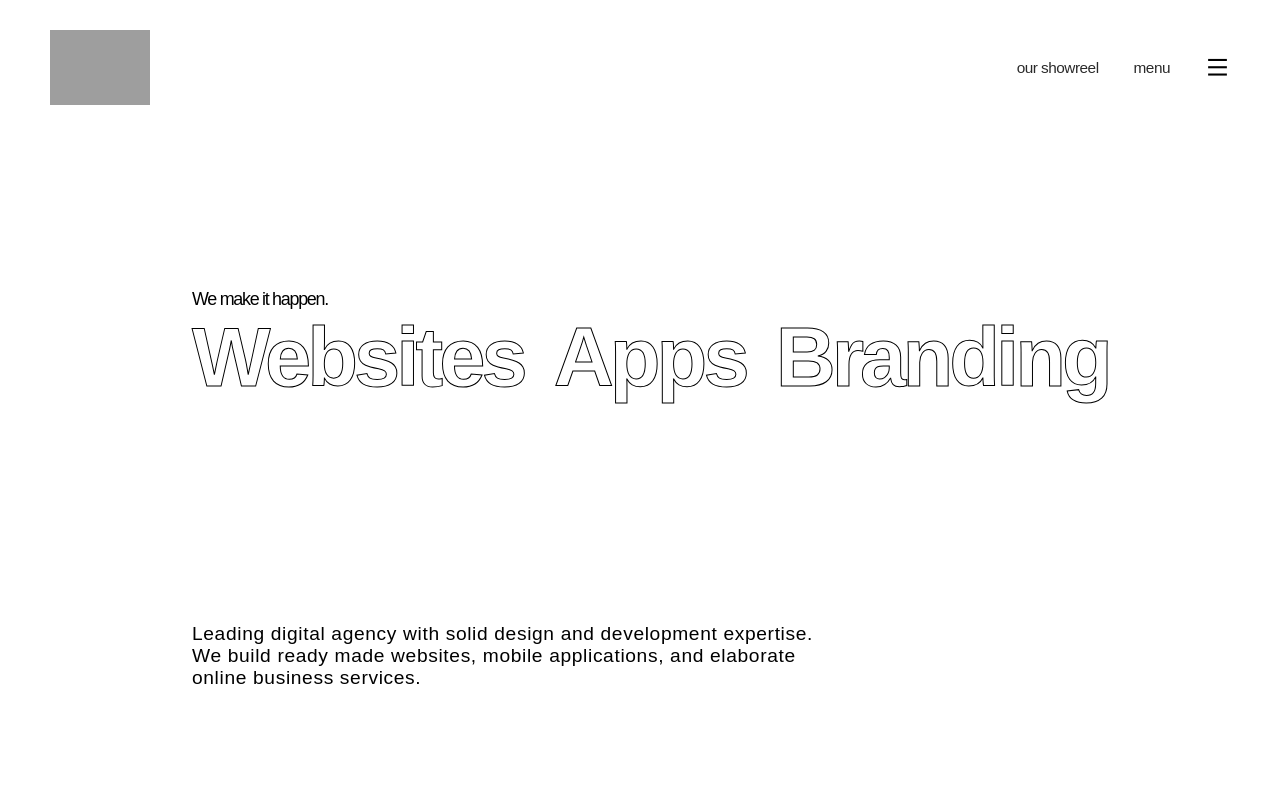
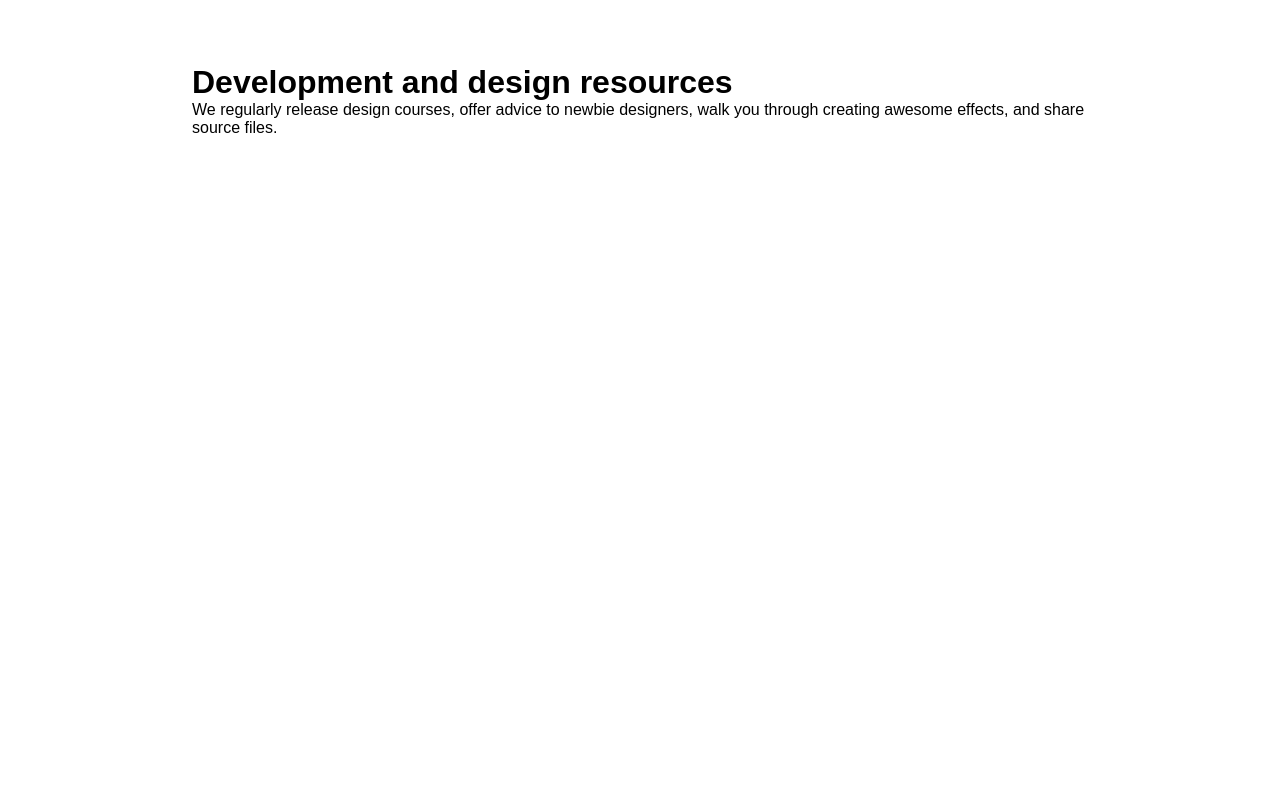
Before and after one commit to AmanMandal7/Cuberto-Clone, a plain HTML site: page index.html in a window 1280 px wide. Shown: the top 800 px of the page. Drawn offline with nearby package versions, Linux system fonts and the light colour scheme; grey boxes are pictures that could not be loaded.

Commit message:
Styling the dev part

```diff
--- a/index.html
+++ b/index.html
@@ -12,7 +12,7 @@
   </head>
   <body>
     <div id="main">
-      <div id="home">
+      <!-- <div id="home">
         <div id="nav">
           <img
             src="https://searchvectorlogo.com/wp-content/uploads/2020/12/cuberto-logo-vector.png"
@@ -39,8 +39,9 @@
             online business services.
           </p>
         </div>
-      </div>
-      <div id="featured">
+      </div> -->
+
+      <!-- <div id="featured">
         <div class="fheading">
           <h1>featured</h1>
           <h1>projects</h1>
@@ -75,6 +76,14 @@
         <div id="btndiv">
           <button>View all projects</button>
         </div>
+      </div> -->
+
+      <div id="dev">
+        <h1>Development and design resources</h1>
+        <p>
+          We regularly release design courses, offer advice to newbie designers,
+          walk you through creating awesome effects, and share source files.
+        </p>
       </div>
     </div>
   </body>
--- a/style.css
+++ b/style.css
@@ -178,3 +178,8 @@ body {
   font-weight: 600;
   letter-spacing: -0.5px;
 }
+
+#dev {
+  width: 100%;
+  padding: 5vw 15vw;
+}
```
